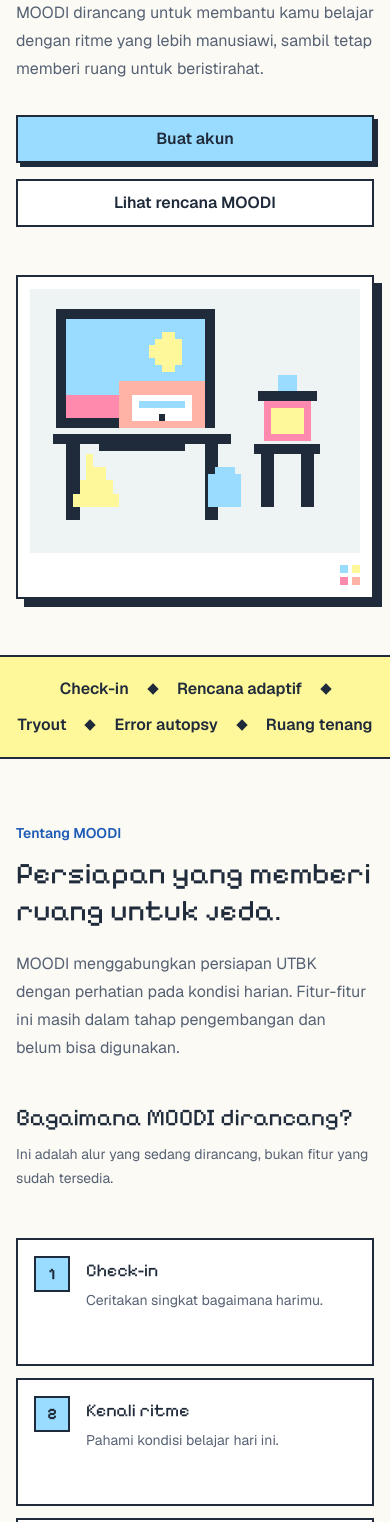
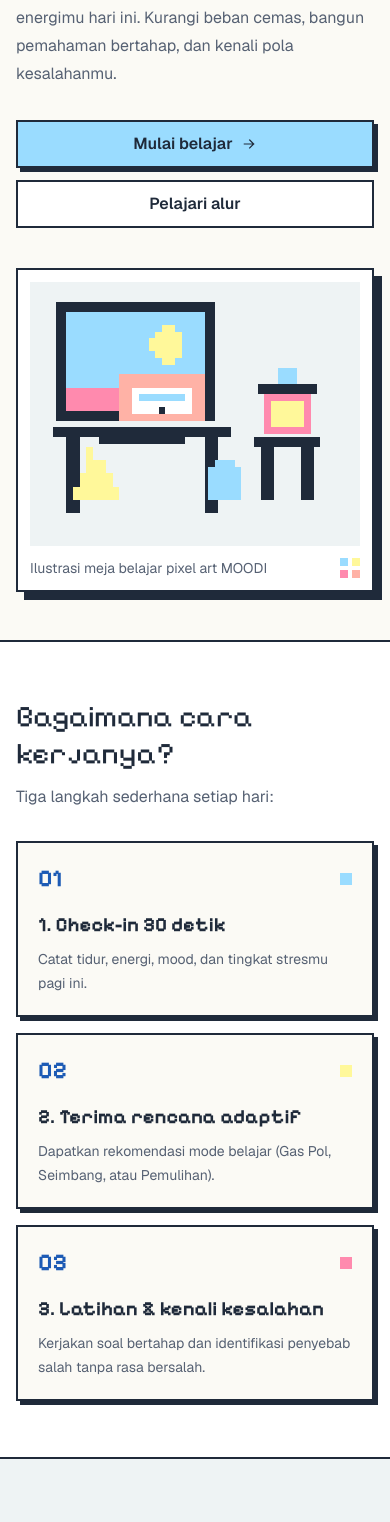
Before and after one commit to DaffaAzka/jeda, a Next.js app: page / in a window 390 px wide. Shown: the part 325-1847 px from the top of the page. Built offline with nearby package versions, Linux system fonts and the light colour scheme.

Commit message:
feat(landing): eliminate AI template, remove redundant concepts band and normalize copy

```diff
--- a/app/page.tsx
+++ b/app/page.tsx
@@ -1,5 +1,6 @@
 import Link from "next/link";
 import { ThemeToggle } from "@/components/theme-toggle";
+import { ArrowRightIcon } from "@/components/icons";
 import { siteCopy } from "@/lib/copy/id";
 
 function PixelStudyScene() {
@@ -119,7 +120,7 @@ export default function Home() {
 
   return (
     <>
-      <header className="sticky top-0 z-20 border-b border-border bg-background/95 backdrop-blur">
+      <header className="sticky top-0 z-20 border-b-2 border-border bg-background/95 backdrop-blur">
         <nav
           aria-label={siteCopy.brand}
           className="mx-auto flex min-h-16 w-full max-w-7xl items-center justify-between gap-4 px-4 sm:px-6"
@@ -130,21 +131,21 @@ export default function Home() {
           >
             {siteCopy.brand}
           </Link>
-          <div className="hidden items-center gap-6 text-sm font-medium md:flex">
-            <a className="hover:text-link" href="#tentang">
-              {siteCopy.navigation.about}
+          <div className="hidden items-center gap-6 text-sm font-semibold md:flex">
+            <a className="hover:text-link" href="#alur">
+              Alur Belajar
             </a>
             <a className="hover:text-link" href="#fitur">
-              {siteCopy.navigation.features}
+              Fitur
             </a>
             <a className="hover:text-link" href="#bantuan">
-              {siteCopy.navigation.help}
+              Bantuan
             </a>
           </div>
           <div className="flex items-center gap-2">
             <ThemeToggle />
             <Link
-              className="pixel-shadow-sm min-h-11 border-2 border-border bg-card px-4 py-2 text-sm font-semibold hover:bg-muted"
+              className="min-h-10 border-2 border-border bg-card px-4 py-2 text-sm font-semibold shadow-[2px_2px_0_var(--border)] hover:bg-muted"
               href="/login"
             >
               {siteCopy.navigation.signIn}
@@ -154,29 +155,31 @@ export default function Home() {
       </header>
 
       <main className="flex-1">
-        <section className="mx-auto grid w-full max-w-7xl items-center gap-12 px-4 py-14 sm:px-6 sm:py-20 lg:grid-cols-[1.05fr_0.95fr] lg:gap-16 lg:py-24">
+        {/* Hero Section */}
+        <section className="mx-auto grid w-full max-w-7xl items-center gap-10 px-4 py-12 sm:px-6 sm:py-16 lg:grid-cols-[1.1fr_0.9fr] lg:gap-14 lg:py-20">
           <div>
-            <p className="mb-5 inline-flex items-center gap-2 border-2 border-border bg-moodi-butter px-3 py-2 text-sm font-semibold text-ink">
+            <div className="mb-4 inline-flex items-center gap-2 border-2 border-border bg-moodi-butter px-3 py-1.5 text-xs font-semibold text-ink shadow-[2px_2px_0_var(--border)]">
               <span aria-hidden="true" className="size-2 bg-foreground" />
-              {copy.eyebrow}
-            </p>
+              <span>{copy.eyebrow}</span>
+            </div>
             <h1 className="font-pixelify text-4xl leading-[1.1] sm:text-5xl lg:text-6xl">
               {copy.headlineFirst}{" "}
               <span className="block text-link">{copy.headlineSecond}</span>
             </h1>
-            <p className="mt-6 max-w-xl text-base leading-7 text-muted-foreground sm:text-lg sm:leading-8">
+            <p className="mt-5 max-w-xl text-base leading-7 text-muted-foreground sm:text-lg sm:leading-8">
               {copy.intro}
             </p>
-            <div className="mt-8 flex flex-col gap-4 sm:flex-row">
+            <div className="mt-8 flex flex-col gap-3 sm:flex-row">
               <Link
-                className="pixel-press pixel-shadow inline-flex min-h-12 items-center justify-center border-2 border-border bg-moodi-sky px-6 font-semibold text-ink"
+                className="pixel-press inline-flex min-h-12 items-center justify-center gap-2 border-2 border-border bg-moodi-sky px-6 font-semibold text-ink shadow-[4px_4px_0_var(--border)]"
                 href="/register"
               >
-                {copy.primaryAction}
+                <span>{copy.primaryAction}</span>
+                <ArrowRightIcon className="size-4" />
               </Link>
               <a
                 className="inline-flex min-h-12 items-center justify-center border-2 border-border bg-card px-6 font-semibold hover:bg-muted"
-                href="#fitur"
+                href="#alur"
               >
                 {copy.secondaryAction}
               </a>
@@ -185,72 +188,61 @@ export default function Home() {
           <PixelStudyScene />
         </section>
 
+        {/* Steps / Flow Section (replaces generic about and redundant band) */}
         <section
-          aria-label={copy.bandLabel}
-          className="border-y-2 border-border bg-moodi-butter text-ink"
+          className="border-t-2 border-border bg-card py-14 sm:py-20"
+          id="alur"
         >
-          <div className="mx-auto flex max-w-7xl flex-wrap items-center justify-center gap-x-5 gap-y-3 px-4 py-5 sm:px-6">
-            {copy.concepts.map((concept, index) => (
-              <span className="inline-flex items-center gap-5" key={concept}>
-                <span className="font-semibold">{concept}</span>
-                {index < copy.concepts.length - 1 && (
-                  <span aria-hidden="true" className="size-2 rotate-45 bg-foreground" />
-                )}
+          <div className="mx-auto w-full max-w-7xl px-4 sm:px-6">
+            <div className="max-w-2xl">
+              <h2 className="font-pixelify text-3xl leading-tight sm:text-4xl">
+                {copy.stepsTitle}
+              </h2>
+              <p className="mt-3 text-base text-muted-foreground">
+                {copy.stepsIntro}
+              </p>
+            </div>
+
+            <div className="mt-8 grid gap-4 md:grid-cols-3">
+              {copy.steps.map((step, index) => (
+                <div
+                  className="flex flex-col border-2 border-border bg-background p-5 shadow-[4px_4px_0_var(--border)]"
+                  key={step.title}
+                >
+                  <div className="flex items-center justify-between">
+                    <span className="font-pixelify text-2xl font-bold text-link">
+                      0{index + 1}
                     </span>
+                    <span
+                      aria-hidden="true"
+                      className={`size-3 ${
+                        index === 0
+                          ? "bg-moodi-sky"
+                          : index === 1
+                            ? "bg-moodi-butter"
+                            : "bg-moodi-pink"
+                      }`}
+                    />
+                  </div>
+                  <h3 className="mt-4 font-pixelify text-xl font-bold">
+                    {step.title}
+                  </h3>
+                  <p className="mt-2 text-sm leading-6 text-muted-foreground">
+                    {step.description}
+                  </p>
+                </div>
               ))}
+            </div>
           </div>
         </section>
 
-        <section
-          className="mx-auto grid w-full max-w-7xl gap-12 px-4 py-16 sm:px-6 sm:py-24 lg:grid-cols-2 lg:items-center"
-          id="tentang"
-        >
-          <div>
-            <p className="mb-3 text-sm font-semibold text-link">
-              {copy.aboutLabel}
-            </p>
-            <h2 className="max-w-xl font-pixelify text-3xl leading-tight sm:text-4xl">
-              {copy.aboutTitle}
-            </h2>
-            <p className="mt-5 max-w-xl leading-7 text-muted-foreground">
-              {copy.aboutDescription}
-            </p>
-            <h3 className="mt-10 font-pixelify text-2xl">
-              {copy.stepsTitle}
-            </h3>
-            <p className="mt-2 text-sm leading-6 text-muted-foreground">
-              {copy.stepsIntro}
-            </p>
-          </div>
-          <ol className="grid gap-3 sm:grid-cols-2">
-            {copy.steps.map((step, index) => (
-              <li
-                className="flex min-h-32 gap-4 border-2 border-border bg-card p-4"
-                key={step.title}
-              >
-                <span className="grid size-9 shrink-0 place-items-center border-2 border-border bg-moodi-sky font-pixelify font-bold text-ink">
-                  {index + 1}
-                </span>
-                <div>
-                  <h4 className="font-pixelify text-lg">{step.title}</h4>
-                  <p className="mt-1 text-sm leading-6 text-muted-foreground">
-                    {step.description}
-                  </p>
-                </div>
-              </li>
-            ))}
-          </ol>
-        </section>
-
-        <section className="bg-muted" id="fitur">
-          <div className="mx-auto w-full max-w-7xl px-4 py-16 sm:px-6 sm:py-24">
-            <p className="mb-3 text-sm font-semibold text-link">
-              {copy.featuresLabel}
-            </p>
+        {/* Features Section */}
+        <section className="border-t-2 border-border bg-muted py-14 sm:py-20" id="fitur">
+          <div className="mx-auto w-full max-w-7xl px-4 sm:px-6">
             <h2 className="font-pixelify text-3xl sm:text-4xl">
               {copy.featuresTitle}
             </h2>
-            <div className="mt-9 grid gap-5 md:grid-cols-3">
+            <div className="mt-8 grid gap-5 md:grid-cols-3">
               {copy.features.map((feature, index) => (
                 <article
                   className={`border-2 border-border p-6 text-ink shadow-[4px_4px_0_var(--border)] ${
@@ -263,46 +255,43 @@ export default function Home() {
                   key={feature.title}
                 >
                   <FeatureGlyph icon={feature.icon} />
-                  <h3 className="mt-5 font-pixelify text-xl">
+                  <h3 className="mt-5 font-pixelify text-xl font-bold">
                     {feature.title}
                   </h3>
-                  <p className="mt-3 min-h-20 text-sm leading-6">
+                  <p className="mt-2 text-sm leading-6">
                     {feature.description}
                   </p>
-                  <div className="mt-5 border-t border-ink/40 pt-3 text-sm font-semibold">
-                    {copy.featuresLabel}
-                  </div>
                 </article>
               ))}
             </div>
           </div>
         </section>
 
+        {/* Safety & Support Banner */}
         <section
-          className="mx-auto grid w-full max-w-7xl gap-10 px-4 py-16 sm:px-6 sm:py-24 lg:grid-cols-[1fr_auto] lg:items-center"
+          className="border-t-2 border-border bg-card py-14 sm:py-20"
           id="bantuan"
         >
-          <div>
-            <p className="mb-3 text-sm font-semibold text-link">
-              {siteCopy.brand}
-            </p>
-            <h2 className="max-w-2xl font-pixelify text-3xl leading-tight sm:text-4xl">
+          <div className="mx-auto flex w-full max-w-7xl flex-col justify-between gap-8 px-4 sm:px-6 md:flex-row md:items-center">
+            <div className="max-w-2xl">
+              <h2 className="font-pixelify text-3xl leading-tight sm:text-4xl">
                 {copy.closingTitle}
               </h2>
-            <p className="mt-4 max-w-2xl leading-7 text-muted-foreground">
+              <p className="mt-3 text-base text-muted-foreground">
                 {copy.closingDescription}
               </p>
             </div>
             <Link
-            className="pixel-press pixel-shadow inline-flex min-h-12 items-center justify-center border-2 border-border bg-moodi-pink px-6 font-semibold text-ink"
+              className="pixel-press inline-flex min-h-12 shrink-0 items-center justify-center border-2 border-border bg-moodi-pink px-6 font-semibold text-ink shadow-[4px_4px_0_var(--border)]"
               href="/register"
             >
               {copy.primaryAction}
             </Link>
+          </div>
         </section>
       </main>
 
-      <footer className="border-t-2 border-border bg-card" id="privasi">
+      <footer className="border-t-2 border-border bg-background" id="privasi">
         <div className="mx-auto grid w-full max-w-7xl gap-8 px-4 py-10 sm:px-6 md:grid-cols-[1fr_auto] md:items-start">
           <div>
             <Link className="font-pixelify text-2xl font-bold" href="/">
@@ -311,10 +300,10 @@ export default function Home() {
             <p className="mt-2 text-sm text-muted-foreground">
               {copy.footerTagline}
             </p>
-            <p className="mt-5 max-w-2xl text-sm leading-6 text-muted-foreground">
+            <p className="mt-4 max-w-2xl text-xs leading-5 text-muted-foreground">
               {copy.sdg}
             </p>
-            <p className="mt-3 max-w-2xl text-sm leading-6 text-muted-foreground">
+            <p className="mt-2 max-w-2xl text-xs font-semibold leading-5 text-muted-foreground">
               {copy.disclaimer}
             </p>
           </div>
@@ -322,14 +311,14 @@ export default function Home() {
             aria-label={copy.privacy}
             className="flex gap-5 text-sm font-semibold"
           >
-            <a className="underline underline-offset-4" href="#tentang">
-              {siteCopy.navigation.about}
+            <a className="hover:underline underline-offset-4" href="#alur">
+              Alur
             </a>
-            <a className="underline underline-offset-4" href="#fitur">
-              {siteCopy.navigation.features}
+            <a className="hover:underline underline-offset-4" href="#fitur">
+              Fitur
             </a>
-            <a className="underline underline-offset-4" href="#bantuan">
-              {siteCopy.navigation.help}
+            <a className="hover:underline underline-offset-4" href="#bantuan">
+              Bantuan
             </a>
           </nav>
         </div>
--- /dev/null
+++ b/components/icons.tsx
@@ -0,0 +1,217 @@
+import type { SVGProps } from "react";
+
+type IconProps = SVGProps<SVGSVGElement>;
+
+const baseProps = {
+  fill: "none",
+  stroke: "currentColor",
+  strokeLinecap: "square" as const,
+  strokeLinejoin: "miter" as const,
+  strokeWidth: "1.8",
+  viewBox: "0 0 24 24",
+};
+
+export function CheckIcon({ className = "size-4", ...props }: IconProps) {
+  return (
+    <svg aria-hidden="true" className={className} {...baseProps} {...props}>
+      <path d="M4 12l5 5L20 6" />
+    </svg>
+  );
+}
+
+export function CloseIcon({ className = "size-4", ...props }: IconProps) {
+  return (
+    <svg aria-hidden="true" className={className} {...baseProps} {...props}>
+      <path d="M6 6l12 12M6 18L18 6" />
+    </svg>
+  );
+}
+
+export function HeartIcon({ className = "size-4", ...props }: IconProps) {
+  return (
+    <svg aria-hidden="true" className={className} {...baseProps} {...props}>
+      <path d="M12 21l-7.5-7.5C2.5 11.5 2.5 8 4.5 6s5.5-.5 7.5 2c2-2.5 5.5-4 7.5-2s2 5.5 0 7.5L12 21z" />
+    </svg>
+  );
+}
+
+export function SproutIcon({ className = "size-4", ...props }: IconProps) {
+  return (
+    <svg aria-hidden="true" className={className} {...baseProps} {...props}>
+      <path d="M12 22V10M12 10C12 5 7 4 4 5c0 5 4 8 8 5zm0 0c0-5 5-6 8-5 0 5-4 8-8 5z" />
+    </svg>
+  );
+}
+
+export function WindIcon({ className = "size-4", ...props }: IconProps) {
+  return (
+    <svg aria-hidden="true" className={className} {...baseProps} {...props}>
+      <path d="M3 8h12a3 3 0 0 0 0-6H14M2 13h16a3 3 0 0 1 0 6H17M4 18h7a2 2 0 0 0 0-4H10" />
+    </svg>
+  );
+}
+
+export function BulbIcon({ className = "size-4", ...props }: IconProps) {
+  return (
+    <svg aria-hidden="true" className={className} {...baseProps} {...props}>
+      <path d="M9 18h6M10 22h4M9 14h6m-3-12a7 7 0 0 0-4 12v2h8v-2a7 7 0 0 0-4-12z" />
+    </svg>
+  );
+}
+
+export function PencilIcon({ className = "size-4", ...props }: IconProps) {
+  return (
+    <svg aria-hidden="true" className={className} {...baseProps} {...props}>
+      <path d="M17 3l4 4L7 21H3v-4L17 3z" />
+    </svg>
+  );
+}
+
+export function SparkleIcon({ className = "size-4", ...props }: IconProps) {
+  return (
+    <svg aria-hidden="true" className={className} {...baseProps} {...props}>
+      <path d="M12 2v20M2 12h20M6 6l12 12M6 18L18 6" />
+    </svg>
+  );
+}
+
+export function TargetIcon({ className = "size-4", ...props }: IconProps) {
+  return (
+    <svg aria-hidden="true" className={className} {...baseProps} {...props}>
+      <circle cx="12" cy="12" r="9" />
+      <circle cx="12" cy="12" r="5" />
+      <path d="M12 3v2m0 14v2M3 12h2m14 0h2" />
+    </svg>
+  );
+}
+
+export function ThoughtIcon({ className = "size-4", ...props }: IconProps) {
+  return (
+    <svg aria-hidden="true" className={className} {...baseProps} {...props}>
+      <path d="M4 15h14a3 3 0 0 0 3-3 4 4 0 0 0-4-4 5 5 0 0 0-9-1 4 4 0 0 0-4 4 3 3 0 0 0 0 4zm4 4h.01M6 21h.01" />
+    </svg>
+  );
+}
+
+export function EyeIcon({ className = "size-4", ...props }: IconProps) {
+  return (
+    <svg aria-hidden="true" className={className} {...baseProps} {...props}>
+      <path d="M2 12s4-7 10-7 10 7 10 7-4 7-10 7-10-7-10-7z" />
+      <circle cx="12" cy="12" r="3" />
+    </svg>
+  );
+}
+
+export function HandIcon({ className = "size-4", ...props }: IconProps) {
+  return (
+    <svg aria-hidden="true" className={className} {...baseProps} {...props}>
+      <path d="M18 11V6a2 2 0 0 0-4 0v4m-3-6a2 2 0 0 0-4 0v7m-3-4a2 2 0 0 0-4 0v8a9 9 0 0 0 9 9h3a7 7 0 0 0 7-7v-6a2 2 0 0 0-4 0" />
+    </svg>
+  );
+}
+
+export function EarIcon({ className = "size-4", ...props }: IconProps) {
+  return (
+    <svg aria-hidden="true" className={className} {...baseProps} {...props}>
+      <path d="M6 10a6 6 0 1 1 12 0c0 4-3 6-4 8a3 3 0 0 1-5-2m3-6a2 2 0 0 1 2 2c0 2-2 3-2 3" />
+    </svg>
+  );
+}
+
+export function NoseIcon({ className = "size-4", ...props }: IconProps) {
+  return (
+    <svg aria-hidden="true" className={className} {...baseProps} {...props}>
+      <path d="M8 3v11a4 4 0 0 0 4 4 4 4 0 0 0 4-4M6 18h3m6 0h3" />
+    </svg>
+  );
+}
+
+export function TasteIcon({ className = "size-4", ...props }: IconProps) {
+  return (
+    <svg aria-hidden="true" className={className} {...baseProps} {...props}>
+      <path d="M4 10a8 8 0 0 0 16 0H4zm5 4v3a3 3 0 0 0 6 0v-3" />
+    </svg>
+  );
+}
+
+export function PhoneIcon({ className = "size-4", ...props }: IconProps) {
+  return (
+    <svg aria-hidden="true" className={className} {...baseProps} {...props}>
+      <path d="M5 3h4l2 5-3 2a13 13 0 0 0 6 6l2-3 5 2v4a2 2 0 0 1-2 2C10 21 3 14 3 5a2 2 0 0 1 2-2z" />
+    </svg>
+  );
+}
+
+export function PinIcon({ className = "size-4", ...props }: IconProps) {
+  return (
+    <svg aria-hidden="true" className={className} {...baseProps} {...props}>
+      <path d="M12 2a7 7 0 0 0-7 7c0 5 7 13 7 13s7-8 7-13a7 7 0 0 0-7-7zm0 9a2 2 0 1 1 0-4 2 2 0 0 1 0 4z" />
+    </svg>
+  );
+}
+
+export function WarningIcon({ className = "size-4", ...props }: IconProps) {
+  return (
+    <svg aria-hidden="true" className={className} {...baseProps} {...props}>
+      <path d="M12 3l10 18H2L12 3zm0 7v5m0 3h.01" />
+    </svg>
+  );
+}
+
+export function InfoIcon({ className = "size-4", ...props }: IconProps) {
+  return (
+    <svg aria-hidden="true" className={className} {...baseProps} {...props}>
+      <rect x="3" y="3" width="18" height="18" />
+      <path d="M12 8h.01M12 12v5" />
+    </svg>
+  );
+}
+
+export function MoonIcon({ className = "size-4", ...props }: IconProps) {
+  return (
+    <svg aria-hidden="true" className={className} {...baseProps} {...props}>
+      <path d="M21 12.8A9 9 0 1 1 11.2 3a7 7 0 0 0 9.8 9.8z" />
+    </svg>
+  );
+}
+
+export function CoffeeIcon({ className = "size-4", ...props }: IconProps) {
+  return (
+    <svg aria-hidden="true" className={className} {...baseProps} {...props}>
+      <path d="M18 8h1a4 4 0 0 1 0 8h-1M2 8h16v9a4 4 0 0 1-4 4H6a4 4 0 0 1-4-4V8zM6 1v3m4-3v3m4-3v3" />
+    </svg>
+  );
+}
+
+export function ChartBarIcon({ className = "size-4", ...props }: IconProps) {
+  return (
+    <svg aria-hidden="true" className={className} {...baseProps} {...props}>
+      <path d="M4 20V10h4v10zm6 0V4h4v16zm6 0v-7h4v7z" />
+    </svg>
+  );
+}
+
+export function TrendUpIcon({ className = "size-4", ...props }: IconProps) {
+  return (
+    <svg aria-hidden="true" className={className} {...baseProps} {...props}>
+      <path d="M3 17l6-6 4 4 8-8m0 0h-5m5 0v5" />
+    </svg>
+  );
+}
+
+export function ArrowRightIcon({ className = "size-4", ...props }: IconProps) {
+  return (
+    <svg aria-hidden="true" className={className} {...baseProps} {...props}>
+      <path d="M5 12h14m-6-6l6 6-6 6" />
+    </svg>
+  );
+}
+
+export function CopyIcon({ className = "size-4", ...props }: IconProps) {
+  return (
+    <svg aria-hidden="true" className={className} {...baseProps} {...props}>
+      <rect x="8" y="8" width="13" height="13" />
+      <path d="M4 16H3V3h13v1" />
+    </svg>
+  );
+}
--- a/lib/copy/id.ts
+++ b/lib/copy/id.ts
@@ -19,81 +19,73 @@ export const siteCopy = {
     },
   },
   landing: {
-    eyebrow: "Teman persiapan UTBK",
+    eyebrow: "Persiapan UTBK Berbasis Ritme",
     headlineFirst: "Belajar UTBK,",
     headlineSecond: "tanpa lupa bernafas.",
     intro:
-      "MOODI dirancang untuk membantu kamu belajar dengan ritme yang lebih manusiawi, sambil tetap memberi ruang untuk beristirahat.",
-    status: "MOODI sedang disiapkan. Fitur belajar belum tersedia.",
-    primaryAction: "Buat akun",
-    secondaryAction: "Lihat rencana MOODI",
-    illustrationLabel: "",
-    bandLabel: "Yang sedang disiapkan",
+      "MOODI menyesuaikan porsi belajar dengan energimu hari ini. Kurangi beban cemas, bangun pemahaman bertahap, dan kenali pola kesalahanmu.",
+    status: "Ruang belajar adaptif yang siap menemani persiapanmu.",
+    primaryAction: "Mulai belajar",
+    secondaryAction: "Pelajari alur",
+    illustrationLabel: "Ilustrasi meja belajar pixel art MOODI",
+    bandLabel: "Fokus MOODI",
     concepts: [
-      "Check-in",
+      "Check-in harian",
       "Rencana adaptif",
-      "Tryout",
+      "Latihan & tryout",
       "Error autopsy",
       "Ruang tenang",
     ],
     aboutLabel: "Tentang MOODI",
     aboutTitle: "Persiapan yang memberi ruang untuk jeda.",
     aboutDescription:
-      "MOODI menggabungkan persiapan UTBK dengan perhatian pada kondisi harian. Fitur-fitur ini masih dalam tahap pengembangan dan belum bisa digunakan.",
-    stepsTitle: "Bagaimana MOODI dirancang?",
+      "MOODI menggabungkan latihan soal UTBK dengan penyesuaian ritme harianmu. Dari check-in kondisi harian hingga analisis kesalahan yang objektif.",
+    stepsTitle: "Bagaimana cara kerjanya?",
     stepsIntro:
-      "Ini adalah alur yang sedang dirancang, bukan fitur yang sudah tersedia.",
+      "Tiga langkah sederhana setiap hari:",
     steps: [
       {
-        title: "Check-in",
-        description: "Ceritakan singkat bagaimana harimu.",
+        title: "1. Check-in 30 detik",
+        description: "Catat tidur, energi, mood, dan tingkat stresmu pagi ini.",
       },
       {
-        title: "Kenali ritme",
-        description: "Pahami kondisi belajar hari ini.",
+        title: "2. Terima rencana adaptif",
+        description: "Dapatkan rekomendasi mode belajar (Gas Pol, Seimbang, atau Pemulihan).",
       },
       {
-        title: "Susun rencana",
-        description: "Pilih langkah kecil yang terasa pas.",
-      },
-      {
-        title: "Latihan bertahap",
-        description: "Belajar dan berlatih tanpa perlu terburu-buru.",
-      },
-      {
-        title: "Lihat pola",
-        description: "Kenali kembali proses dan kesalahanmu.",
+        title: "3. Latihan & kenali kesalahan",
+        description: "Kerjakan soal bertahap dan identifikasi penyebab salah tanpa rasa bersalah.",
       },
     ],
-    featuresLabel: "Arah pengembangan",
+    featuresLabel: "Fitur Utama",
     featuresTitle: "Dibangun untuk proses yang lebih ramah.",
     features: [
       {
-        title: "Check-in harian",
+        title: "Check-in Harian",
         description:
-          "Check-in singkat tentang tidur, energi, suasana hati, dan tekanan yang kamu rasakan.",
+          "Kenali kapasitasmu hari ini agar target belajarmu realistis dan tidak memicu burnout.",
         icon: "sun",
       },
       {
-        title: "Error autopsy",
+        title: "Error Autopsy",
         description:
-          "Rencana untuk membantu mengenali apakah kesalahan muncul karena materi, waktu, atau hal lain.",
+          "Bedah tiap jawaban salah: apakah karena konsep belum paham, waktu mepet, atau kurang teliti.",
         icon: "grid",
       },
       {
-        title: "Ruang tenang",
+        title: "Ruang Tenang",
         description:
-          "Ruang untuk berhenti sejenak dan mencoba latihan Nafas singkat saat dibutuhkan.",
+          "Latihan pernapasan kotak, teknik grounding 5-4-3-2-1, dan reframing pikiran saat cemas datang.",
         icon: "breath",
       },
     ],
-    closingTitle: "Mulai dari satu langkah kecil.",
+    closingTitle: "Mulai dari satu langkah kecil hari ini.",
     closingDescription:
-      "Buat akun untuk melihat dashboard awal MOODI. Fitur belajar akan hadir setelah siap.",
+      "Buat akun dan rasakan persiapan UTBK yang menghargai kapasitas mentalmu.",
     footerTagline: "Belajar dengan jeda, bertumbuh dengan ritme sendiri.",
-    sdg: "MOODI mendukung perhatian pada kesejahteraan dan akses pendidikan.",
+    sdg: "MOODI mendukung kesehatan mental yang baik dan akses pendidikan berkualitas.",
     disclaimer:
-      "MOODI mendukung kesejahteraanmu, bukan pengganti psikolog atau konselor.",
+      "MOODI adalah pendukung proses belajarmu, bukan pengganti layanan medis profesional atau psikolog klinis.",
     privacy: "Privasi",
   },
   auth: {
```
Also changed, not shown: 1 other file (tests, documents, lock files or other folders). Lines whose indentation alone changed are shown as unchanged.
